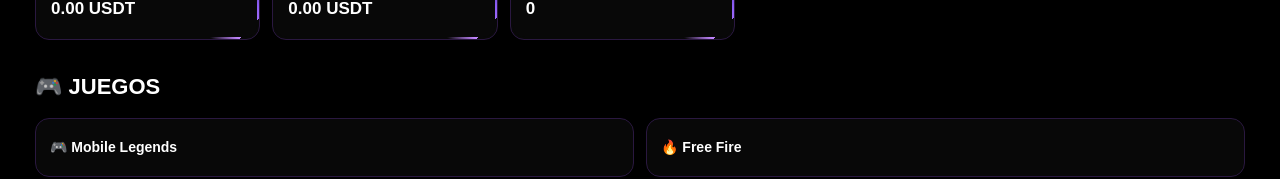
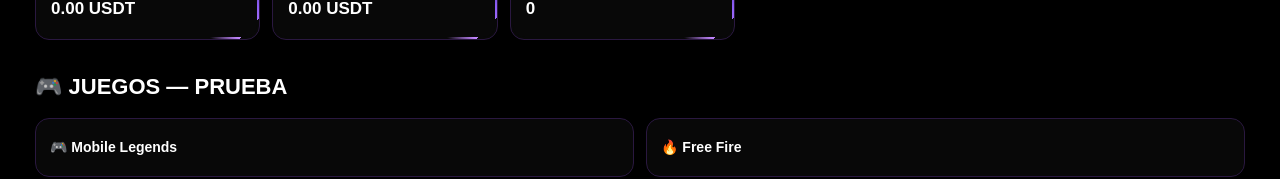
Before and after one commit to juliocesarblancomedina08-tech/Recargas-de-diamantes, a Next.js app: page /dashboard in a window 1280 px wide. Shown: the part 219-398 px from the top of the page. Built offline with nearby package versions, Linux system fonts and the light colour scheme.

Commit message:
Update section title style in dashboard page

```diff
--- a/app/dashboard/page.tsx
+++ b/app/dashboard/page.tsx
@@ -29,7 +29,7 @@
             </section>
 
       <section className="dashboard-menu">
-        <h2>🎮 JUEGOS</h2>
+        <h2 style={{ color: "white" }}>🎮 JUEGOS — PRUEBA</h2>
 
         <div className="menu-grid">
           <div className="menu-card">🎮 Mobile Legends</div>
```
